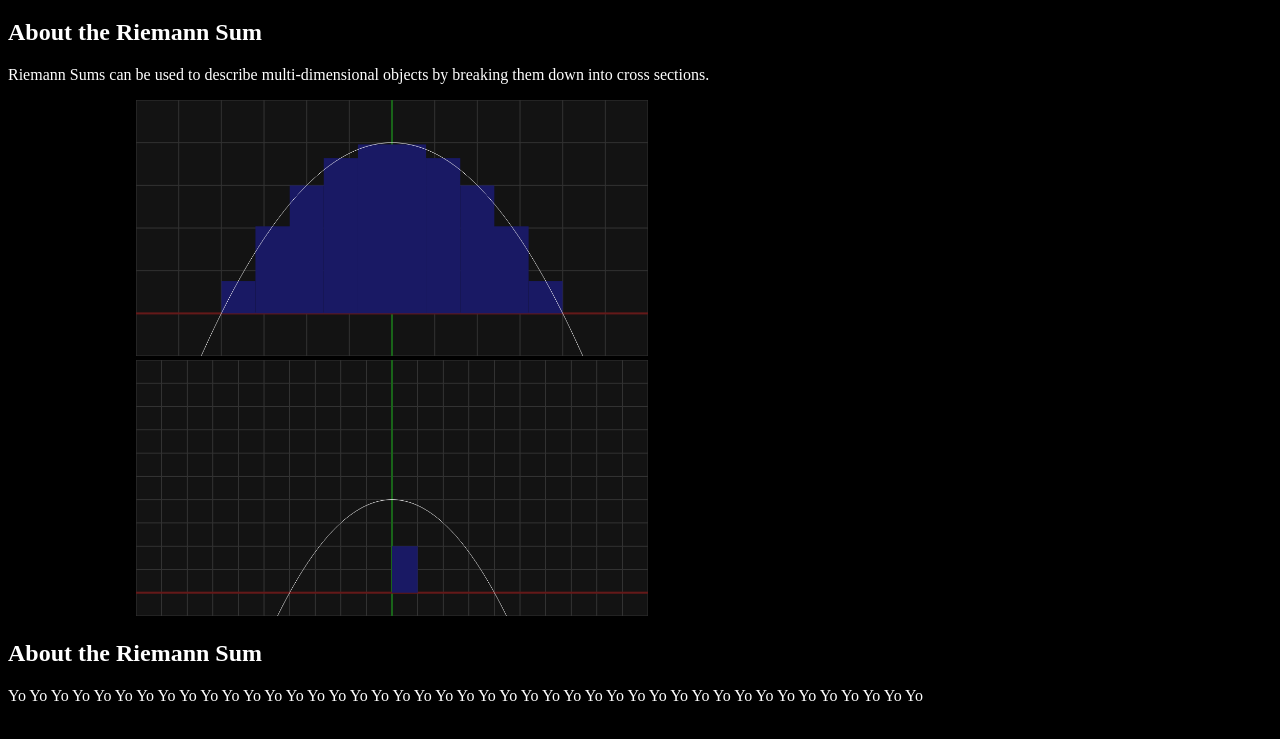
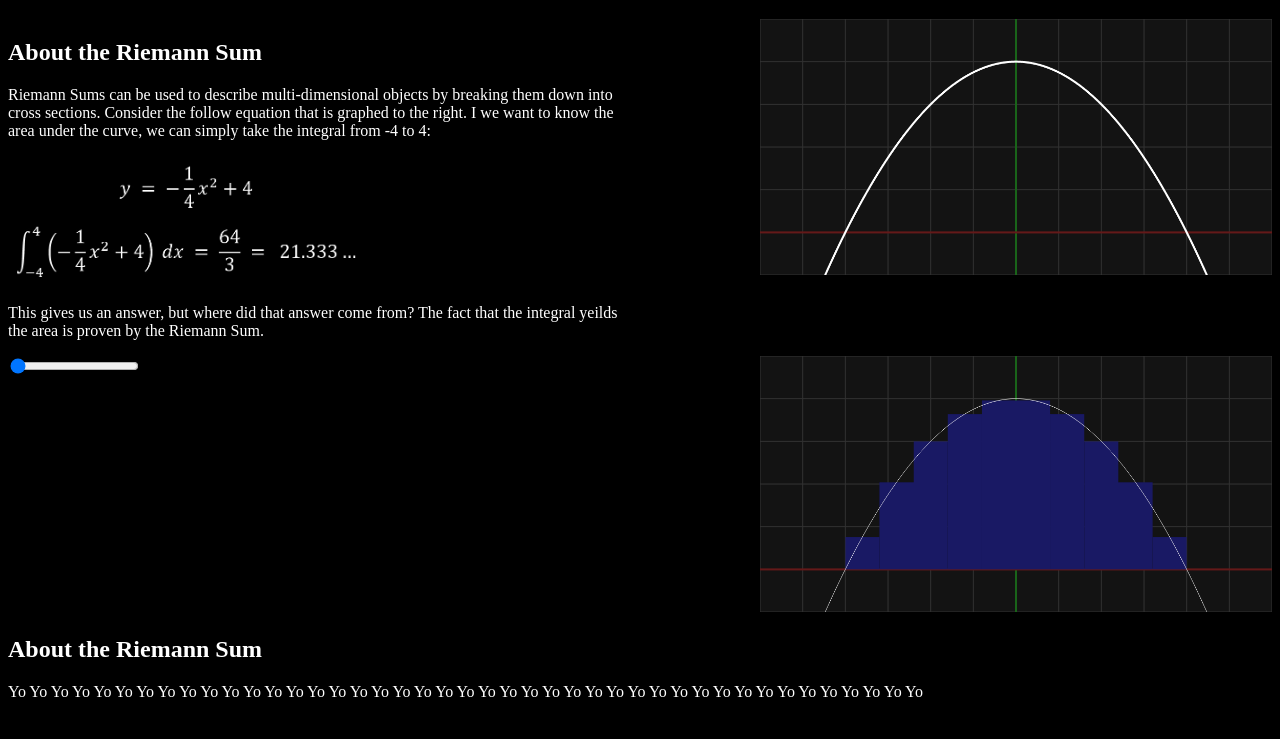
Before and after one commit to JSchoppe/riemann-sums-webpage, a plain HTML site: page index.html in a window 1280 px wide. Shown: the part 61-800 px from the top of the page. Drawn offline with Linux system fonts and the light colour scheme.

Commit message:
linked-sums-formula-to-output

```diff
--- a/index.html
+++ b/index.html
@@ -6,15 +6,32 @@
     </head>
     <body>
         <h1>Visualizing the Riemann Sum</h1>
-        <section>
+        <section id="demo-grid">
+            <div>
                 <h2>About the Riemann Sum</h2>
                 <p>
                     Riemann Sums can be used to describe multi-dimensional objects by breaking them down into cross sections.
+                    Consider the follow equation that is graphed to the right. I we want to know the area under the curve, we
+                    can simply take the integral from -4 to 4:
                 </p>
-        </section>
-        <section>
+                <img src="images/equation.jpg" id="equation-img">
+                <p>
+                    This gives us an answer, but where did that answer come from? The fact that the integral yeilds the area is
+                    proven by the Riemann Sum.
+                </p>
+            </div>
+            <div>
                 <canvas id="output-graph" width="1000px" height="500px"></canvas>
+            </div>
+            <div>
+                <input type="range" min="5" max="50" value="5" id="sum-slider">
+                <p id="sum-output">
+
+                </p>
+            </div>
+            <div>
                 <canvas id="output-graph2" width="1000px" height="500px"></canvas>
+            </div>
         </section>
         <section>
             <h2>About the Riemann Sum</h2>
--- a/script.js
+++ b/script.js
@@ -101,14 +101,23 @@ function Graph2D(canvasElement){
     this.drawRiemannSumParabola = function(translateX, translateY, scaleX, scaleY, partitions, XrangeMin, XrangeMax){
         let partitionStep = (XrangeMax - XrangeMin) / (partitions + 1); // units per partition region
 
+        let areaCalculation = "";
+        let totalArea = 0;
+
         let currentStep = XrangeMin;
         let i;
         for(i = 0; i <= partitions; i++){
             let partitionY = ((Math.pow((1/scaleX) * (currentStep - translateX + (partitionStep / 2)), 2) * scaleY) + translateY);
             this.fillRegion(currentStep, 0, currentStep + partitionStep, partitionY);
 
+            totalArea += partitionY;
+            areaCalculation += " + (" + partitionStep.toFixed(4) + " * " + partitionY.toFixed(4) + ")";
             currentStep += partitionStep;
         }
+
+        totalArea = totalArea * partitionStep;
+        areaCalculation = totalArea.toFixed(8) + " =" + areaCalculation;
+        return areaCalculation;
     };
 }
 
@@ -119,12 +128,19 @@ graphA.maxX = 6;
 graphA.minY = -1;
 graphA.maxY = 5;
 graphA.drawGrid();
-graphA.drawRiemannSumParabola(0,4,2,-1, 9, -4 ,4);
 graphA.drawParabola(0,4,2,-1);
 
 var graphB = new Graph2D(document.querySelector("#output-graph2"));
-graphB.minX = -10;
+graphB.minX = -6;
+graphB.maxX = 6;
 graphB.minY = -1;
+graphB.maxY = 5;
 graphB.drawGrid();
-graphB.fillRegion(0,0,1,2);
+graphB.drawRiemannSumParabola(0,4,2,-1, 9, -4 ,4);
 graphB.drawParabola(0,4,2,-1);
+
+document.querySelector("#sum-slider").oninput = function() {
+    graphB.drawGrid();
+    document.querySelector("#sum-output").innerHTML = graphB.drawRiemannSumParabola(0,4,2,-1, Math.round(this.value), -4 ,4);
+    graphB.drawParabola(0,4,2,-1);
+};
--- a/style.css
+++ b/style.css
@@ -6,6 +6,15 @@
 
 h1{
 
+}
+#equation-img{
+    height: 8em;
+}
+
+#demo-grid{
+    display: grid;
+    grid-template-columns: 1fr 1fr;
+    grid-template-rows: auto auto;
 }
 
 #output-graph{
```
Also changed, not shown: images/equation.jpg (added). Lines whose indentation alone changed are shown as unchanged.
